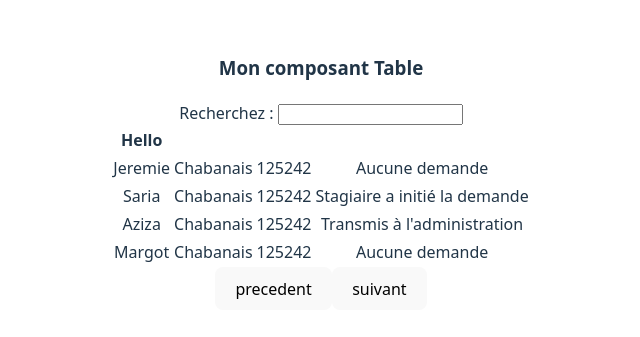
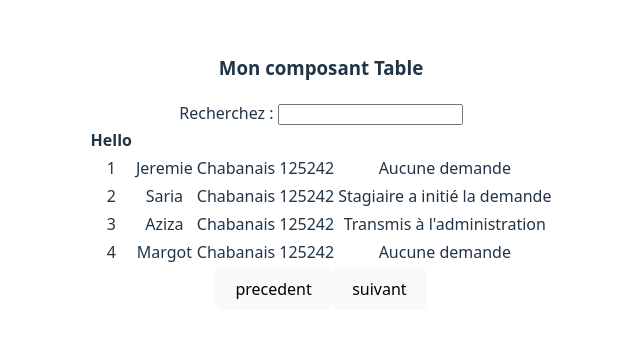
Before and after one commit to Patience-Kori1/react-reusable-components, a React (Vite) app: page / in a window 1280 px wide. Shown: the part 227-564 px from the top of the page, without its empty margins (319-959 px from the left). Built offline with nearby package versions, Linux system fonts and the light colour scheme.

Commit message:
fix(table): Fix dynamic cell rendering in TdataBody - Used `column.key` to access cell data - Used `column.key` as React key for each `<td>` - Prepared API for dynamic `Thead` by passing `columns` to the component - Removed duplicated `TrowBody` component

```diff
--- a/src/components/tableComponent/Table.jsx
+++ b/src/components/tableComponent/Table.jsx
@@ -1,12 +1,13 @@
 import Thead from "./Thead"
 import Tbody from "./Tbody"
-export default function Table({data}) {
+export default function Table({data, columns}) {
 
     return(
         <table>
             <Thead/>
             <Tbody
                 data= {data}
+                columns={columns}
             />
         </table>
     )
--- a/src/components/tableComponent/TableComponent.jsx
+++ b/src/components/tableComponent/TableComponent.jsx
@@ -9,12 +9,22 @@ export default function TableComponent() {
     { id: 3, first_name: "Aziza", last_name: "Chabanais", intern_member_id: 125242, status: "Transmis à l'administration" },
     { id: 4, first_name: "Margot", last_name: "Chabanais", intern_member_id: 125242, status: "Aucune demande" },
     ]
+
+    const columns = [
+    { key: "id", label: "IDENTIFIANT" },
+    { key: "first_name", label: "PRÉNOM" },
+    { key: "last_name", label: "NOM" },
+    { key: "intern_member_id", label: "ID STAGIAIRE" },
+    { key: "status", label: "AVANCÉE DU DOSSIER" },
+    ]
+
     return (
         <>
             <h3>Mon composant Table</h3>
             <SearchBar/>
             <Table
                 data= {data}
+                columns={columns}
             />
             <Pagination/>
         </>
--- a/src/components/tableComponent/Tbody.jsx
+++ b/src/components/tableComponent/Tbody.jsx
@@ -1,9 +1,10 @@
 import TrowBody from "./TrowBody"
-export default function Tbody({data}) {
+export default function Tbody({data, columns}) {
     return (
         <tbody>
             <TrowBody
                 data={data}
+                columns={columns}
             />
         </tbody>
     )
--- a/src/components/tableComponent/TdataBody.jsx
+++ b/src/components/tableComponent/TdataBody.jsx
@@ -1,12 +1,11 @@
-export default function TdataBody({data, row}) {
-   console.log(row)
-    return (
-        <>
-
-            <td>{row.first_name}</td>
-            <td>{row.last_name}</td>
-            <td>{row.intern_member_id}</td>
-            <td>{row.status}</td>
-        </>
-    )
+export default function TdataBody({ row, columns }) {
+  return (
+    <>
+      {columns.map((column) => (
+        <td key={column.key}>
+          {row[column.key]}
+        </td>
+      ))}
+    </>
+  )
 }
--- a/src/components/tableComponent/TrowBody.jsx
+++ b/src/components/tableComponent/TrowBody.jsx
@@ -1,15 +1,16 @@
 import TdataBody from "./TdataBody"
 
-export default function TrowBody({data}) {
+export default function TrowBody({data, columns}) {
 
     return (
         <>
             {data.map(
                 (row, index) => (
 
-                <tr key={index}>
+                <tr key={row.id}>
                     <TdataBody
                         row={row}
+                        columns={columns}
                     />
                 </tr>)
                 )
```
